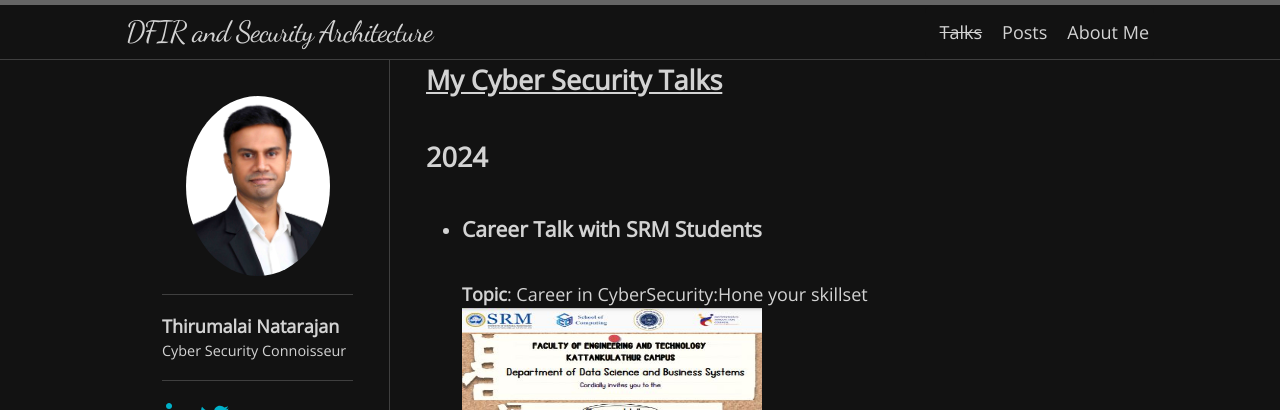
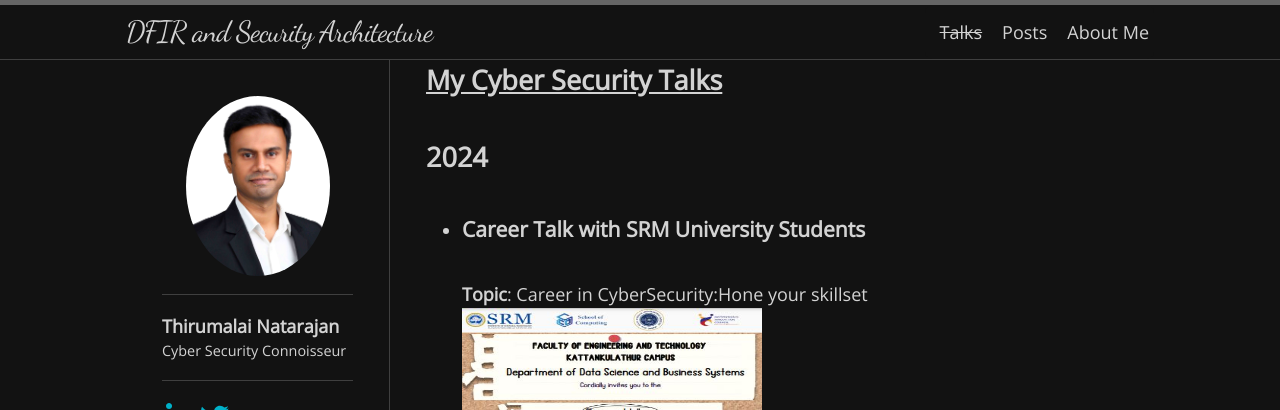
Before and after one commit to Th1ru-M/th1ru-m.github.io, a Jekyll site: the page built from talks.md, in a window 1280 px wide. Shown: the top 410 px of the page. Built offline with Jekyll 4.4.1, drawn with Linux system fonts in a browser that asks for light colours; nearby versions of some CDN libraries; some web fonts are replaced.

Commit message:
Update talks.md

```diff
--- a/talks.md
+++ b/talks.md
@@ -7,9 +7,9 @@ permalink: /talks/
 
 ## **2024**
 
-- ### **Career Talk with SRM Students**
+- ### **Career Talk with SRM University Students**
 **Topic**: Career in CyberSecurity:Hone your skillset
-<img src="/image/career.JPG" width="300" height="300" />
+<img src="/image/career.jpg" width="300" height="300" />
 Date: April 10, 2024
 
 ## **2023**
```
